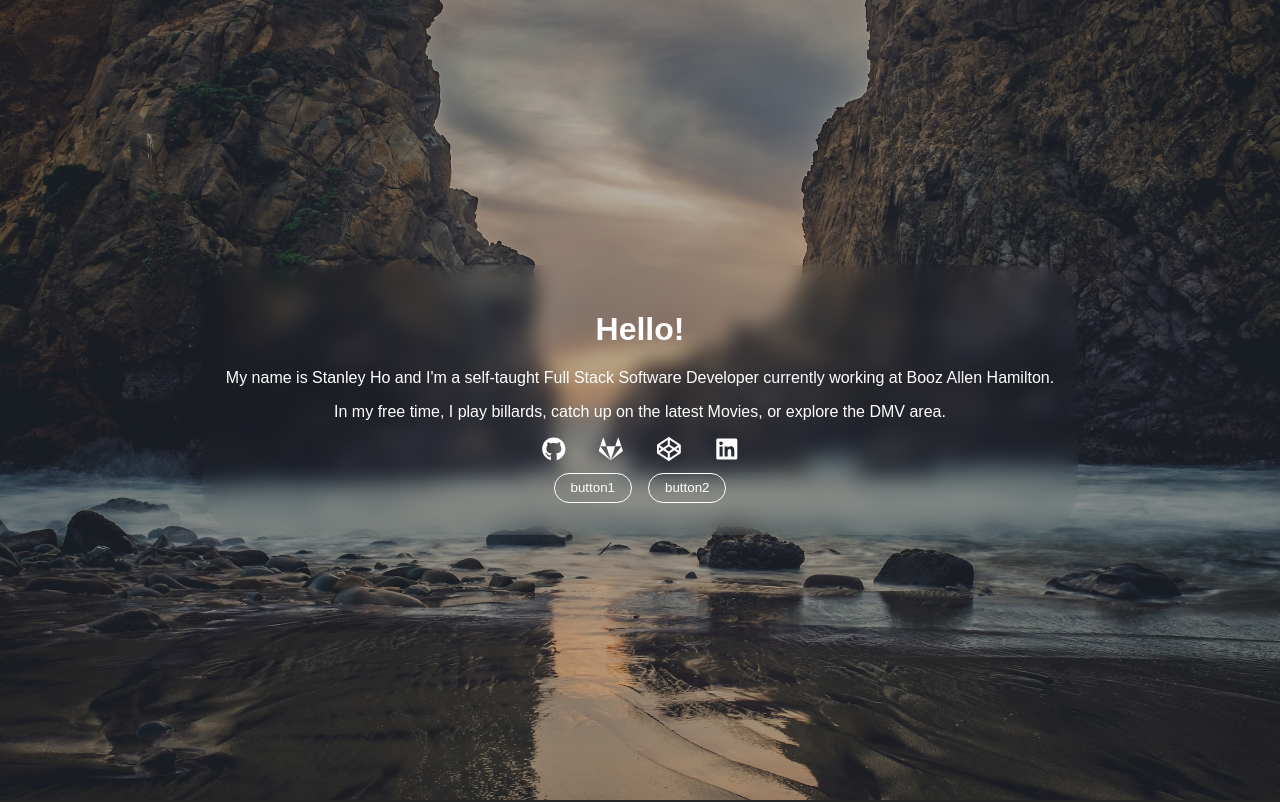
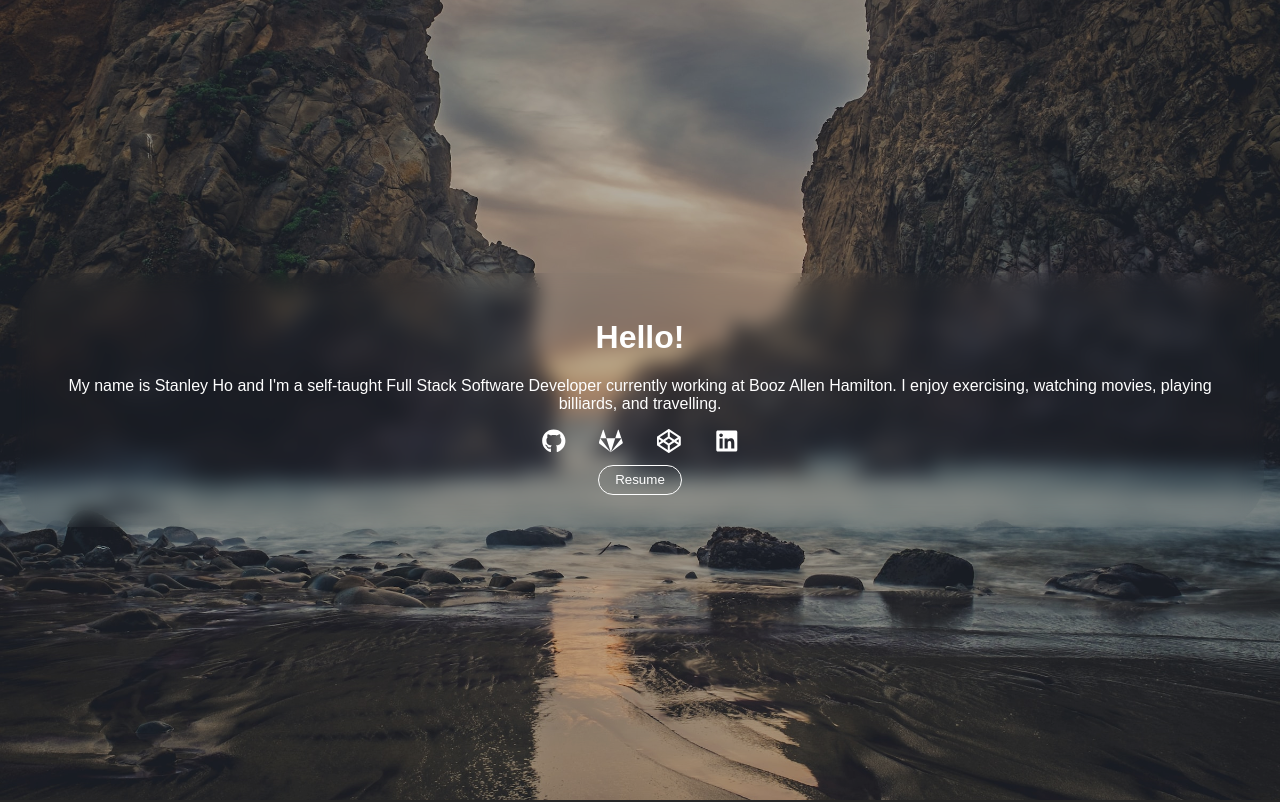
Before and after one commit to stanleyjh/My_Website, a React (Create React App) app: page / in a window 1280 px wide. Shown: the top 802 px of the page. Built offline with nearby package versions, Linux system fonts and the light colour scheme.

Commit message:
updated main message

```diff
--- a/src/components/Hero.js
+++ b/src/components/Hero.js
@@ -7,15 +7,12 @@ const Hero = () => {
         <h1>Hello!</h1>
         <p>
           My name is Stanley Ho and I'm a self-taught Full Stack Software
-          Developer currently working at Booz Allen Hamilton.
-        </p>
-        <p>
-          In my free time, I play billards, catch up on the latest Movies, or
-          explore the DMV area.
+          Developer currently working at Booz Allen Hamilton. I enjoy
+          exercising, watching movies, playing billiards, and travelling.
         </p>
         <ProfileLinks />
-        <button className="btn">button1</button>
-        <button className="btn">button2</button>
+        <button className="btn">Resume</button>
+        {/* <button className="btn">Contact</button> */}
       </div>
     </header>
   );
```
